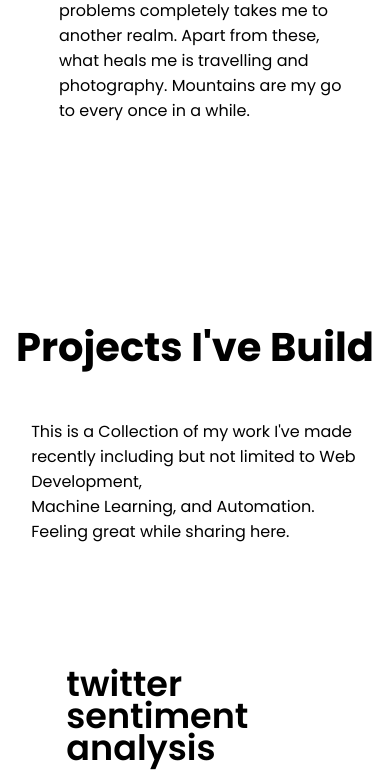
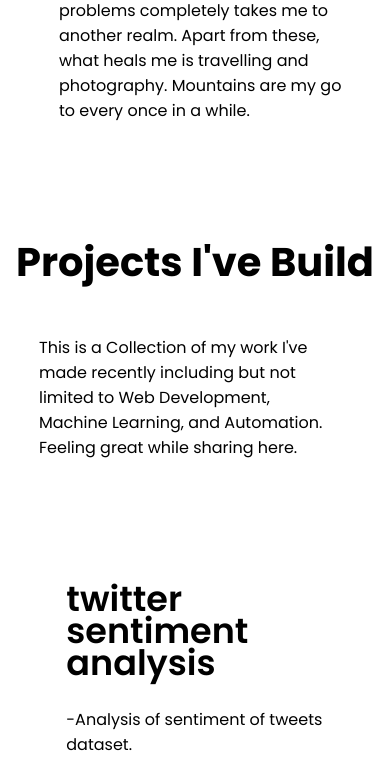
Before and after one commit to ammuubisht/ammuus, a Django app: page / in a window 390 px wide. Shown: the part 2507-3291 px from the top of the page. Run offline with Django 3.2, Linux system fonts and the light colour scheme; some libraries are stand-ins or nearby versions.

Commit message:
Modified project text

```diff
--- a/static/styles/homepage.css
+++ b/static/styles/homepage.css
@@ -220,6 +220,7 @@
 
     h1.project-heading{
         font-size: 40px;
+        padding-top: 10vh;
     }
 
 
@@ -244,9 +245,9 @@
     .project-textp{
         text-align: left;
         margin-top: 5vh;
-        width: 100%;
+        width: 80%;
         font-size: 16px;
-        padding: 0 8vw;
+        padding: 0 0;
 
     }
 
```
